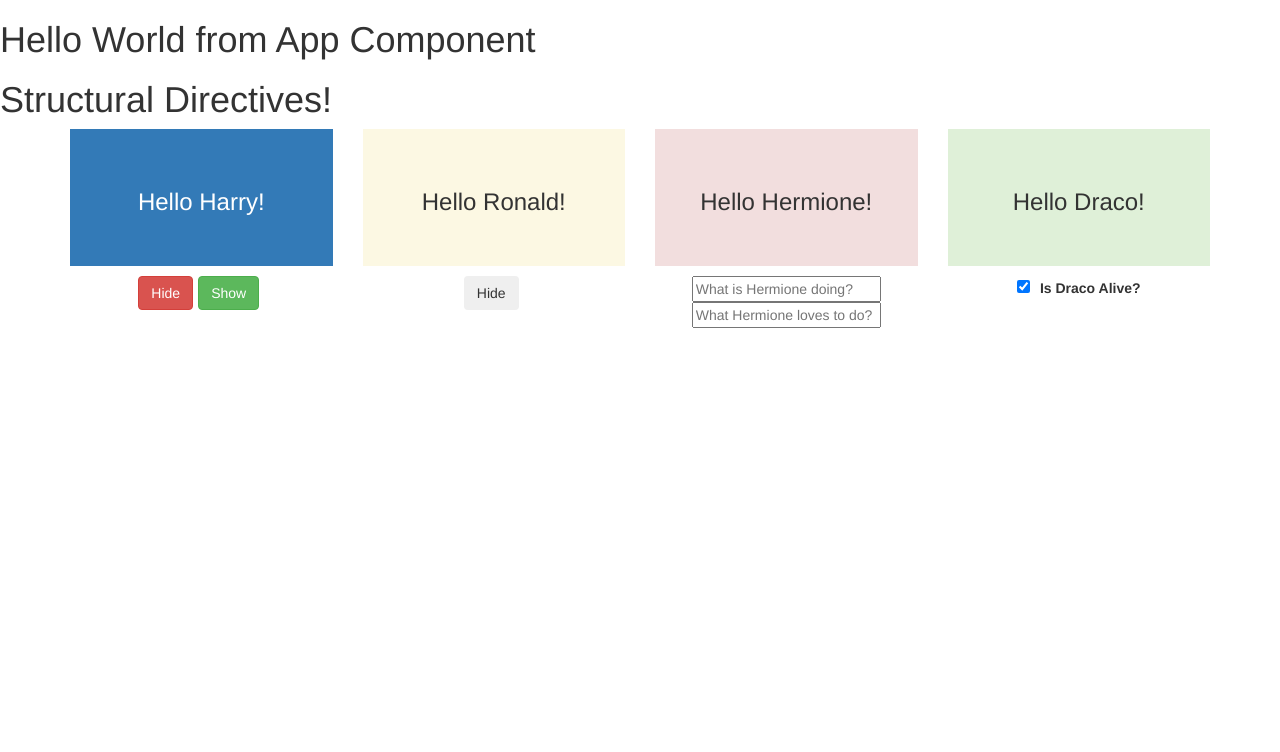
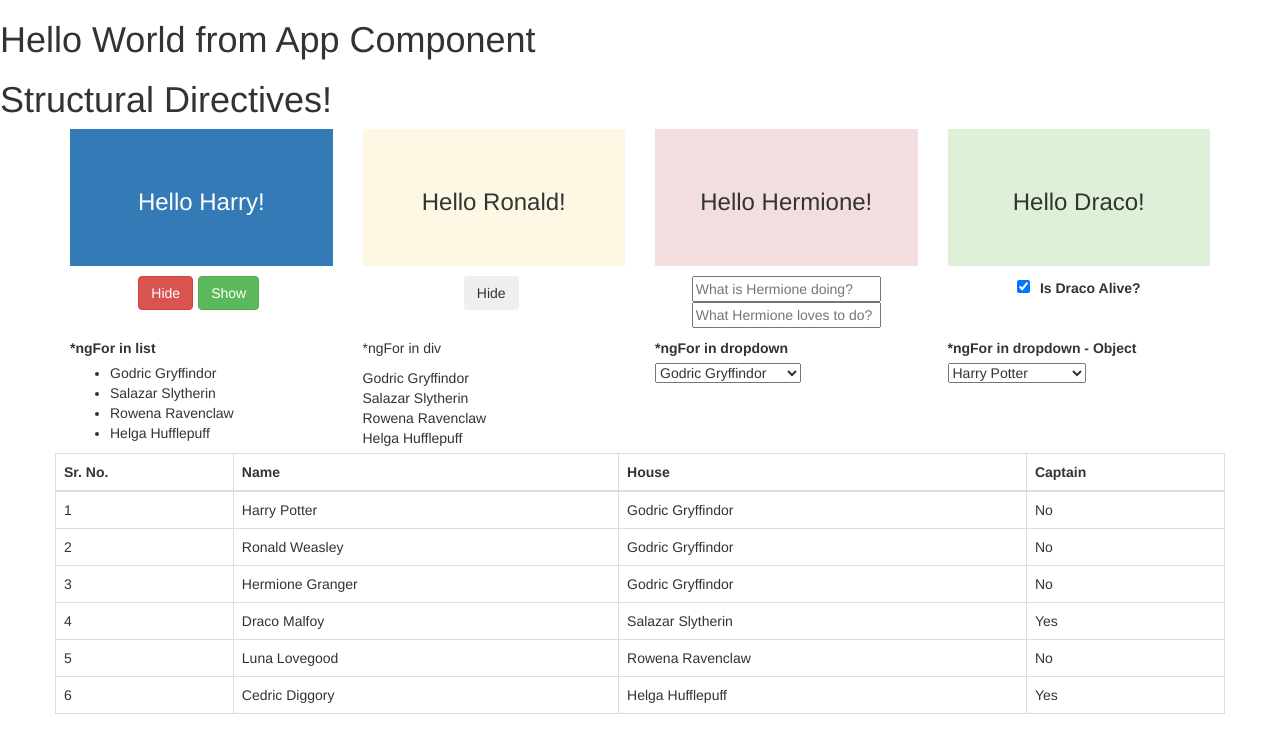
Before and after one commit to mrmSyd/angular-practice-projects, an Angular app in the folder angular18-practice/: page / in a window 1280 px wide. Shown: the top 752 px of the page. Built offline with nearby package versions, Linux system fonts and the light colour scheme.

Commit message:
Structural Directive: *ngIf & *ngFor

```diff
--- a/angular18-practice/package.json
+++ b/angular18-practice/package.json
@@ -18,6 +18,7 @@
     "@angular/platform-browser": "^18.1.0",
     "@angular/platform-browser-dynamic": "^18.1.0",
     "@angular/router": "^18.1.0",
+    "bootstrap": "^5.3.3",
     "rxjs": "~7.8.0",
     "tslib": "^2.3.0",
     "zone.js": "~0.14.3"
--- a/angular18-practice/src/app/Components/Directives/structural-directives/structural-directives.component.html
+++ b/angular18-practice/src/app/Components/Directives/structural-directives/structural-directives.component.html
@@ -41,5 +41,59 @@
                 <label for="isDracoAlive" class="ml-3">Is Draco Alive?</label>
             </div>
         </div>
+        <div class="row mt-3">
+            <div class="col-sm-3">
+                <label for="houseList">*ngFor in list</label>
+                <ul>
+                    <li *ngFor="let item of houseList;">{{item}}</li>
+                </ul>
+            </div>
+            <div class="col-sm-3">
+                <p>*ngFor in div</p>
+                <div *ngFor="let data of houseList;">
+                    {{data}}
+                </div>
+            </div>
+            <div class="col-sm-3">
+                <label for="houseDdl">*ngFor in dropdown</label>
+                <select name="houseDdl" id="houseDdl">
+                    <option *ngFor="let house of houseList;" [value]="house">
+                        {{house}}
+                    </option>
+                </select>
+            </div>
+            <div class="col-sm-3">
+                <label for="houseDdl">*ngFor in dropdown - Object</label>
+                <select name="houseDdl" id="houseDdl">
+                    <option *ngFor="let student of studentList;" [value]="student.house">
+                        {{student.name}}
+                    </option>
+                </select>
+            </div>
+        </div>
+        <div class="row">
+            <table class="table table-bordered">
+                <thead>
+                    <tr>
+                        <th>Sr. No.</th>
+                        <th>Name</th>
+                        <th>House</th>
+                        <th>Captain</th>
+                    </tr>
+                </thead>
+                <tbody>
+                    <tr *ngFor="let data of studentList; let index=index;">
+                        <td>{{index + 1}}</td>
+                        <td>{{data.name}}</td>
+                        <td>{{data.house}}</td>
+                        <!-- <td>{{data.isCaptain ? 'Yes' : 'No'}}</td> -->
+                        <td>
+                            <span *ngIf="data.isCaptain">Yes</span>
+                            <span *ngIf="!data.isCaptain">No</span>
+                        </td>
+                    </tr>
+                </tbody>
+            </table>
+        </div>
     </div>
 </div>
--- a/angular18-practice/src/app/Components/Directives/structural-directives/structural-directives.component.ts
+++ b/angular18-practice/src/app/Components/Directives/structural-directives/structural-directives.component.ts
@@ -16,6 +16,15 @@ export class StructuralDirectivesComponent {
   hermioneDoing: string = "";
   hermioneLikes: string = "";
   isDracoAlive: boolean = true;
+  houseList: string [] = ['Godric Gryffindor', 'Salazar Slytherin', 'Rowena Ravenclaw', 'Helga Hufflepuff'];
+  studentList: any[] = [
+    { name: 'Harry Potter', house: 'Godric Gryffindor', isCaptain: false },
+    { name: 'Ronald Weasley', house: 'Godric Gryffindor', isCaptain: false },
+    { name: 'Hermione Granger', house: 'Godric Gryffindor', isCaptain: false },
+    { name: 'Draco Malfoy', house: 'Salazar Slytherin', isCaptain: true },
+    { name: 'Luna Lovegood', house: 'Rowena Ravenclaw', isCaptain: false },
+    { name: 'Cedric Diggory', house: 'Helga Hufflepuff', isCaptain: true },
+  ]
 
   showHarry(){
     this.isHarryPresent = true;
```
Also changed, not shown: 1 other file (tests, documents, lock files or other folders).
